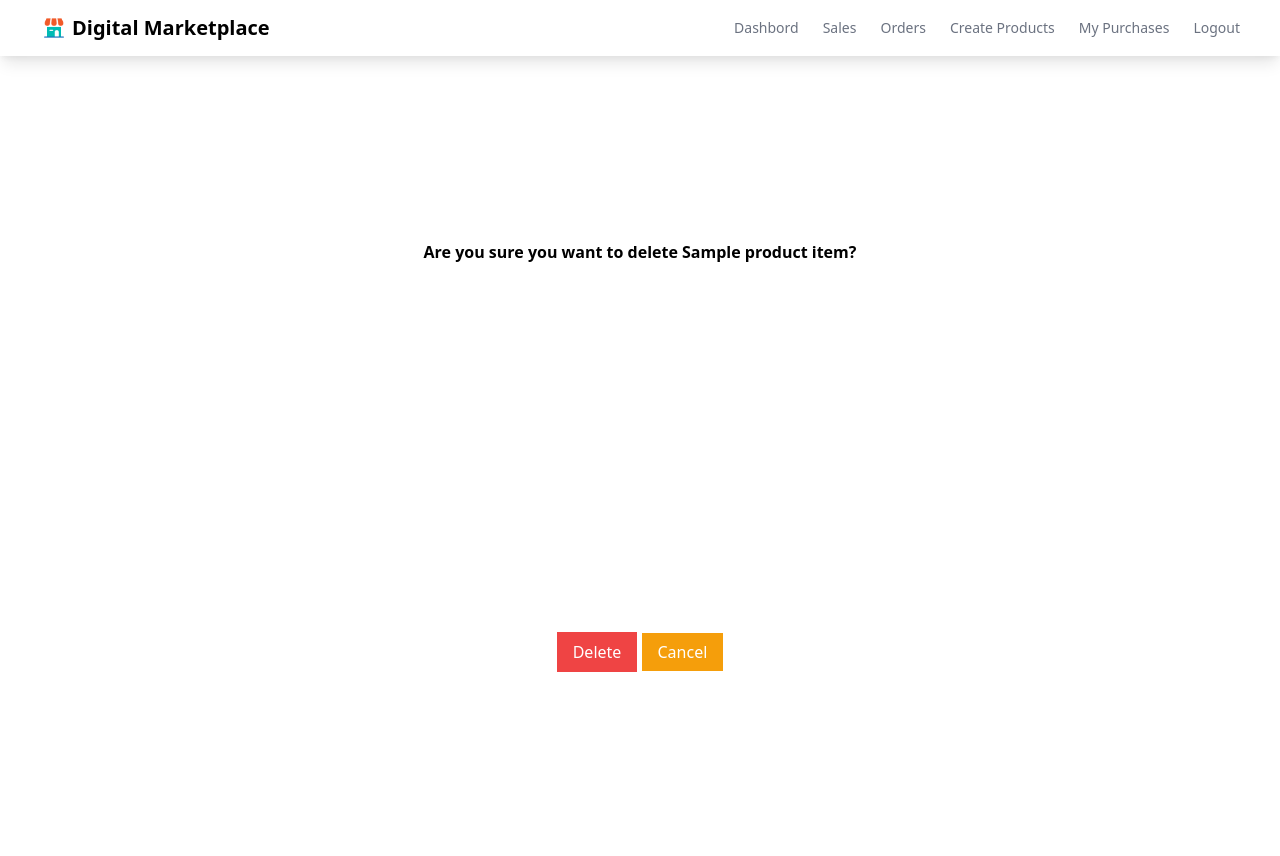
After one commit to RalitsaTerzieva/digital-market-place, a Django app: page /delete/1/ in a window 1280 px wide. The commit adds this page. Run offline with Django 4.2, Linux system fonts and the light colour scheme; tables that the repository leaves empty hold one stand-in row (values such as "Sample post").

Commit message:
Add Delete functionality

```diff
--- /dev/null
+++ b/marketplace/digitalmarket/templates/digitalmarket/product_confirm_delete.html
@@ -0,0 +1,14 @@
+{% extends 'digitalmarket/base.html' %}
+
+{% block content %}
+<div class='grid place-items-center h-screen'>
+
+    <h1 class='font-semibold text-2lg'>Are you sure you want to delete {{ object }} item?</h1>
+    <form method='POST' action='{% url "delete" object.id %}'>
+        {% csrf_token %}
+        <button class='bg-red-500 text-white px-4 py-2' href=''>Delete</button>
+        <a class='bg-yellow-500 text-white px-4 py-2' href='{% url "index" %}'>Cancel</a>
+    </form>
+</div>
+
+{% endblock %}
--- a/marketplace/digitalmarket/templates/digitalmarket/product_update_form.html
+++ b/marketplace/digitalmarket/templates/digitalmarket/product_update_form.html
@@ -22,12 +22,13 @@
             <label>Upload File</label>
             <div class='border rounded appearance-none p-2 mr-10'>{{ form.file }}</div>
         </div>
-        <div class='mt-4'>
+        <div class='mt-4 flex space-x-4'>
             <button type='submit' class='bg-green-500 text-white px-4 py-2'>Update</button>
+            <a href='{% url "delete" object.id %}' class='bg-red-500 text-white px-4 py-2'>Delete</a>
         </div>
-
     </form>
 </div>
 
 
+
 {% endblock %}
--- a/marketplace/digitalmarket/urls.py
+++ b/marketplace/digitalmarket/urls.py
@@ -1,6 +1,6 @@
 
 from django.urls import path
-from .views import IndexView, ProductDetailView,ProductFormView, ProductUpdateView,payment_success_view,payment_failed_view,create_checkout_session
+from .views import IndexView, ProductDetailView,ProductFormView, ProductDeleteView,ProductUpdateView,payment_success_view,payment_failed_view,create_checkout_session
 
 urlpatterns = [
     path("",IndexView.as_view(),name="index"),
@@ -9,5 +9,7 @@ urlpatterns = [
     path("failed/",payment_failed_view,name='failed'),
     path("api/checkout-session/<int:id>/",create_checkout_session,name='api_checkout_session'),
     path("create/",ProductFormView.as_view(), name='create'),
-    path("update/<int:pk>", ProductUpdateView.as_view(), name='update'),
+    path("update/<int:pk>/", ProductUpdateView.as_view(), name='update'),
+    path("delete/<int:pk>/", ProductDeleteView.as_view(), name='delete'),
+
 ]
--- a/marketplace/digitalmarket/views.py
+++ b/marketplace/digitalmarket/views.py
@@ -1,7 +1,7 @@
 from django.shortcuts import get_object_or_404, render
-from django.urls import reverse
+from django.urls import reverse,reverse_lazy
 
-from django.views.generic.edit import CreateView,UpdateView
+from django.views.generic.edit import CreateView,UpdateView,DeleteView
 from django.views.generic.detail import DetailView
 from django.views.generic import ListView
 from django.conf import settings
@@ -39,6 +39,11 @@ class ProductUpdateView(UpdateView):
     model = Product
     template_name_suffix = "_update_form"
     success_url = "/"
+
+class ProductDeleteView(DeleteView):
+    model = Product
+    form_class = ProductForm
+    success_url = reverse_lazy("index")
 
 
 @csrf_exempt
```
